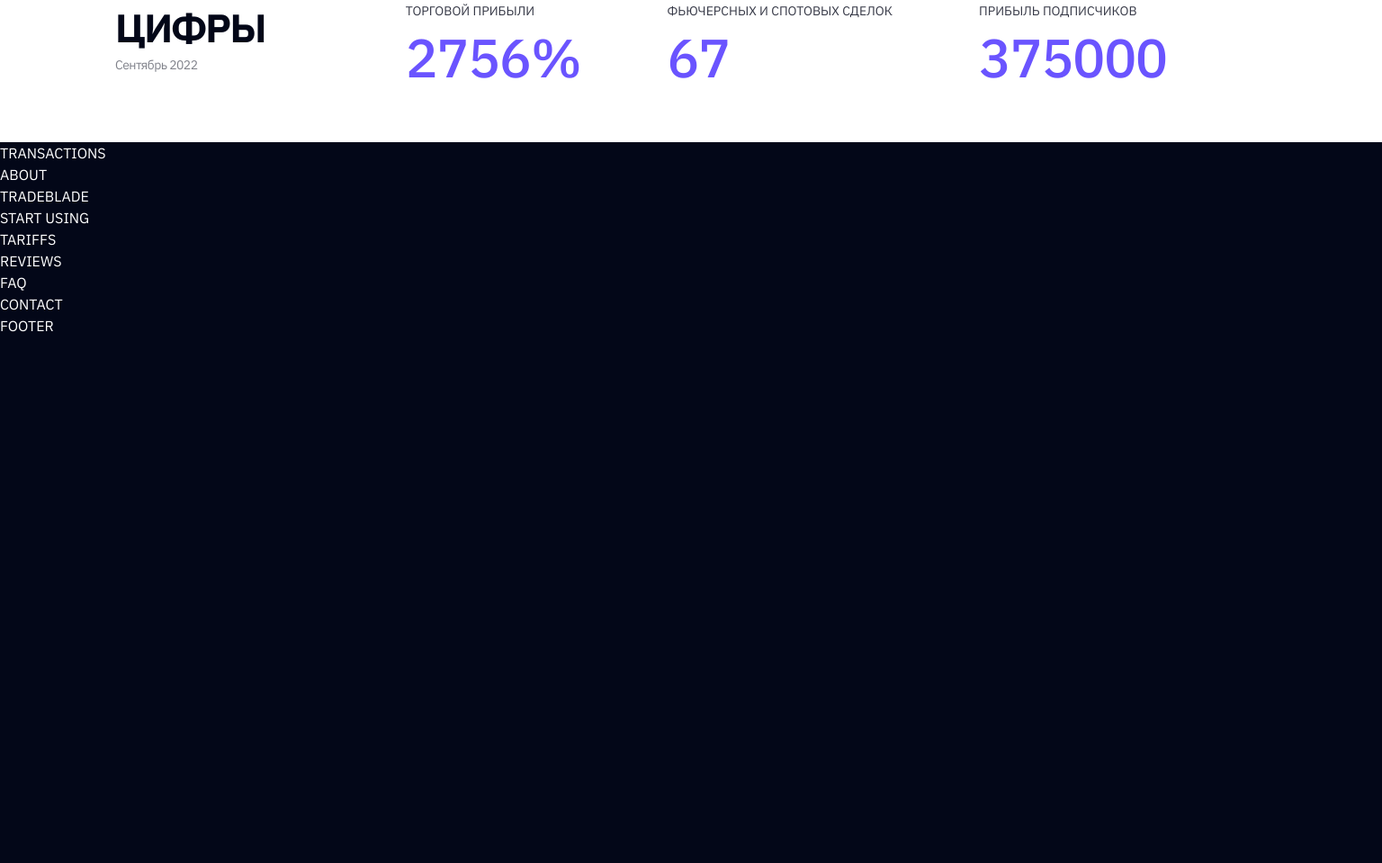
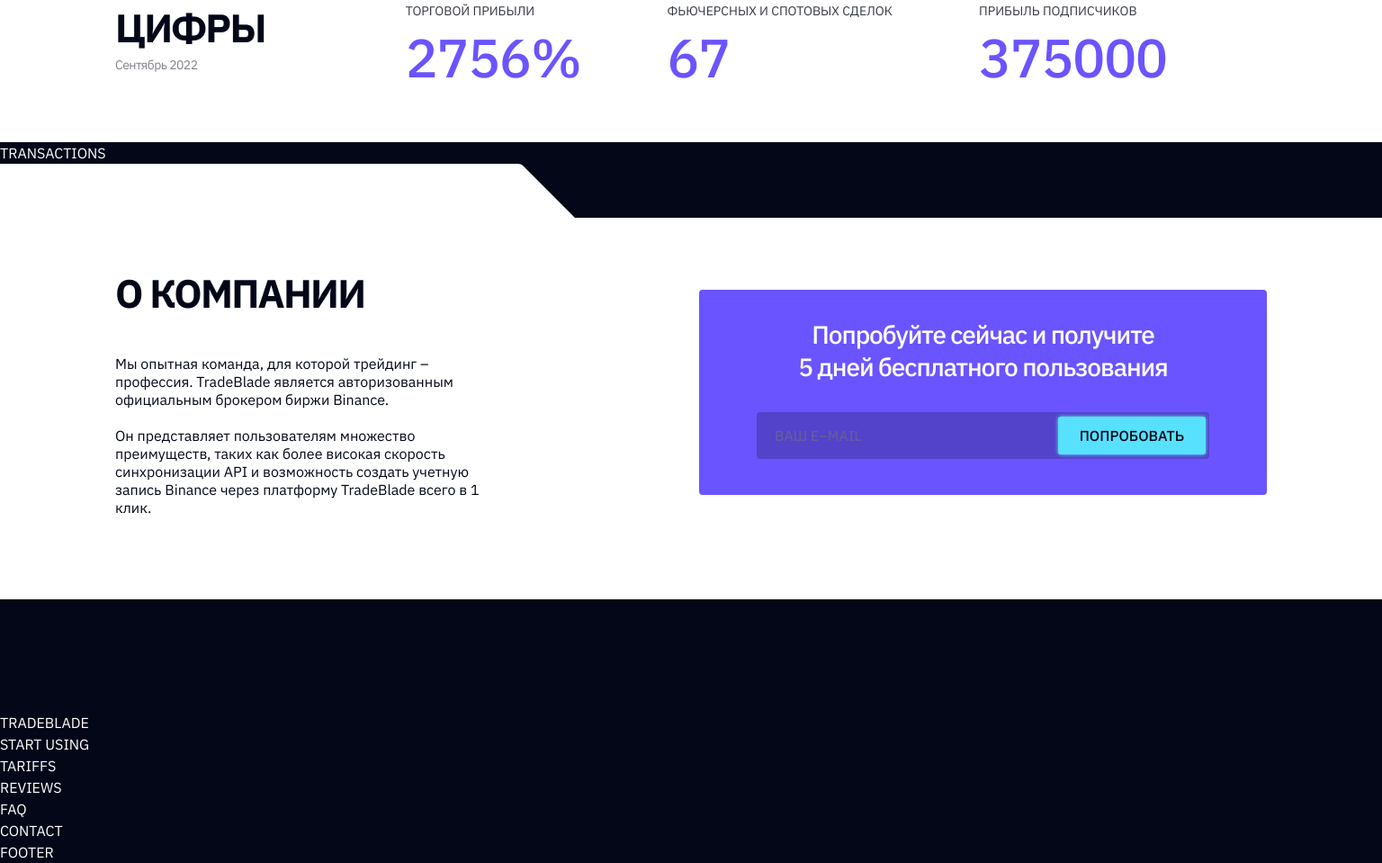
Before and after one commit to Aleksandr2905/tm-test-task, a website built with Vite: page src/index.html in a window 1536 px wide. Shown: the part 853-1812 px from the top of the page at 90% size. Before the commit the page ends 1227 px from the top, so only its background shows below. Built offline with nearby package versions, Linux system fonts and the light colour scheme.

Commit message:
added section about

```diff
--- a/src/css/about.css
+++ b/src/css/about.css
@@ -1 +1,142 @@
-/** */
+.about {
+  position: relative;
+  padding-bottom: 125px;
+}
+
+.about__container {
+  display: flex;
+  flex-direction: column;
+  gap: 40px;
+  padding-top: 24px;
+  padding-bottom: 132px;
+}
+
+.about__wrapper-title {
+  display: flex;
+  flex-direction: column;
+  gap: 20px;
+}
+
+.about__description {
+  font-size: 16px;
+  font-weight: 400;
+  line-height: 1.25;
+  opacity: 0.8;
+  color: var(--bg-main-color);
+}
+
+.about__form {
+  display: flex;
+  flex-direction: column;
+  gap: 20px;
+  position: absolute;
+  left: 10px;
+  right: 10px;
+  bottom: 0;
+  padding: 16px;
+  border-radius: 4px;
+  background-color: var(--accent-color);
+}
+
+.about__form-title {
+  color: var(--text-main-color);
+  text-align: center;
+  font-size: 20px;
+  font-weight: 500;
+  line-height: 1.4;
+  letter-spacing: -0.8px;
+}
+
+.about__wrapper-input {
+  display: flex;
+  flex-direction: column;
+  gap: 8px;
+}
+
+.about__form-input {
+  width: 100%;
+  padding: 15px 16px;
+  border-radius: 4px;
+  font-size: 14px;
+  font-weight: 500;
+  line-height: 1.43;
+  letter-spacing: -0.14px;
+  text-transform: uppercase;
+  background-color: var(--input-bg-30-color);
+  color: var(--text-main-color);
+
+  &::placeholder {
+    opacity: 0.5;
+  }
+
+  &:focus,
+  &:hover {
+    outline: 1px solid var(--button-color);
+  }
+}
+
+.about__btn {
+  width: 100%;
+  padding: 16px 24px;
+
+  &:hover {
+    background-color: transparent;
+    color: var(--text-main-color);
+  }
+}
+
+@media only screen and (min-width: 1440px) {
+  .about__wrapper-title {
+    gap: 40px;
+  }
+
+  .about__description {
+    width: 413px;
+  }
+
+  .about__container {
+    justify-content: space-between;
+    align-items: center;
+    flex-direction: row;
+    gap: 0;
+    padding-top: 56px;
+    padding-bottom: 92px;
+  }
+
+  .about__form {
+    width: 631px;
+    gap: 32px;
+    position: relative;
+    left: 0;
+    right: 0;
+    padding: 32px 64px 40px;
+  }
+
+  .about__form-title {
+    font-size: 28px;
+    font-weight: 500;
+    line-height: 1.28;
+    letter-spacing: -1.12px;
+    color: var(--text-main-color);
+  }
+
+  .about__form-input {
+    padding: 16px 20px;
+    font-size: 16px;
+    line-height: 1.25;
+    letter-spacing: -0.16px;
+  }
+
+  .about__wrapper-input {
+    position: relative;
+    gap: 0;
+  }
+
+  .about__btn {
+    position: absolute;
+    top: 5px;
+    right: 4px;
+    width: auto;
+    padding: 11px 24px;
+  }
+}
--- a/src/css/base.css
+++ b/src/css/base.css
@@ -8,6 +8,7 @@
   --button-bg-secondary-color: rgba(87, 225, 255, 0.2);
   --green-color: #35ff9e;
   --input-bg-color: #201a4f;
+  --input-bg-30-color: rgba(32, 26, 79, 0.3);
 }
 
 body {
@@ -58,6 +59,10 @@
   color: var(--bg-main-color);
 }
 
+.bg-white {
+  background-color: var(--bg-white-color);
+}
+
 .bg-corner-white {
   padding-top: 24px;
   background-image: url(../img/bg-white-mobile.svg);
--- a/src/css/numbers.css
+++ b/src/css/numbers.css
@@ -1,7 +1,3 @@
-.numbers__container-bg {
-  background-color: var(--bg-white-color);
-}
-
 .numbers__container {
   display: flex;
   flex-direction: column;
--- a/src/partials/about.html
+++ b/src/partials/about.html
@@ -1 +1,40 @@
-<section><div>ABOUT</div></section>
+<section class="bg-corner-white about">
+  <div class="bg-white">
+    <div class="container about__container">
+      <div class="about__wrapper-title">
+        <h2 class="title-section animate-element" data-animation="fade-up">
+          О компании
+        </h2>
+        <p
+          class="about__description animate-element"
+          data-animation="fade-up"
+          data-delay="200"
+        >
+          Мы опытная команда, для которой трейдинг – профессия. TradeBlade
+          является авторизованным официальным брокером биржи Binance.<br /><br />
+          Он представляет пользователям множество преимуществ, таких как более
+          високая скорость синхронизации API и возможность создать учетную
+          запись Binance через платформу TradeBlade всего в 1 клик.
+        </p>
+      </div>
+      <form
+        class="about__form animate-element"
+        data-animation="fade-left"
+        data-delay="300"
+      >
+        <h3 class="about__form-title">
+          Попробуйте сейчас и получите<br />
+          5 дней бесплатного пользования
+        </h3>
+        <div class="about__wrapper-input">
+          <input
+            type="text"
+            placeholder="Ваш e–mail"
+            class="about__form-input"
+          />
+          <button type="reset" class="btn-main about__btn">попробовать</button>
+        </div>
+      </form>
+    </div>
+  </div>
+</section>
--- a/src/partials/numbers.html
+++ b/src/partials/numbers.html
@@ -1,5 +1,5 @@
 <section class="bg-corner-white">
-  <div class="numbers__container-bg">
+  <div class="bg-white">
     <div class="container numbers__container">
       <div class="numbers__title-wrapper">
         <h2 class="title-section">Цифры</h2>
```
